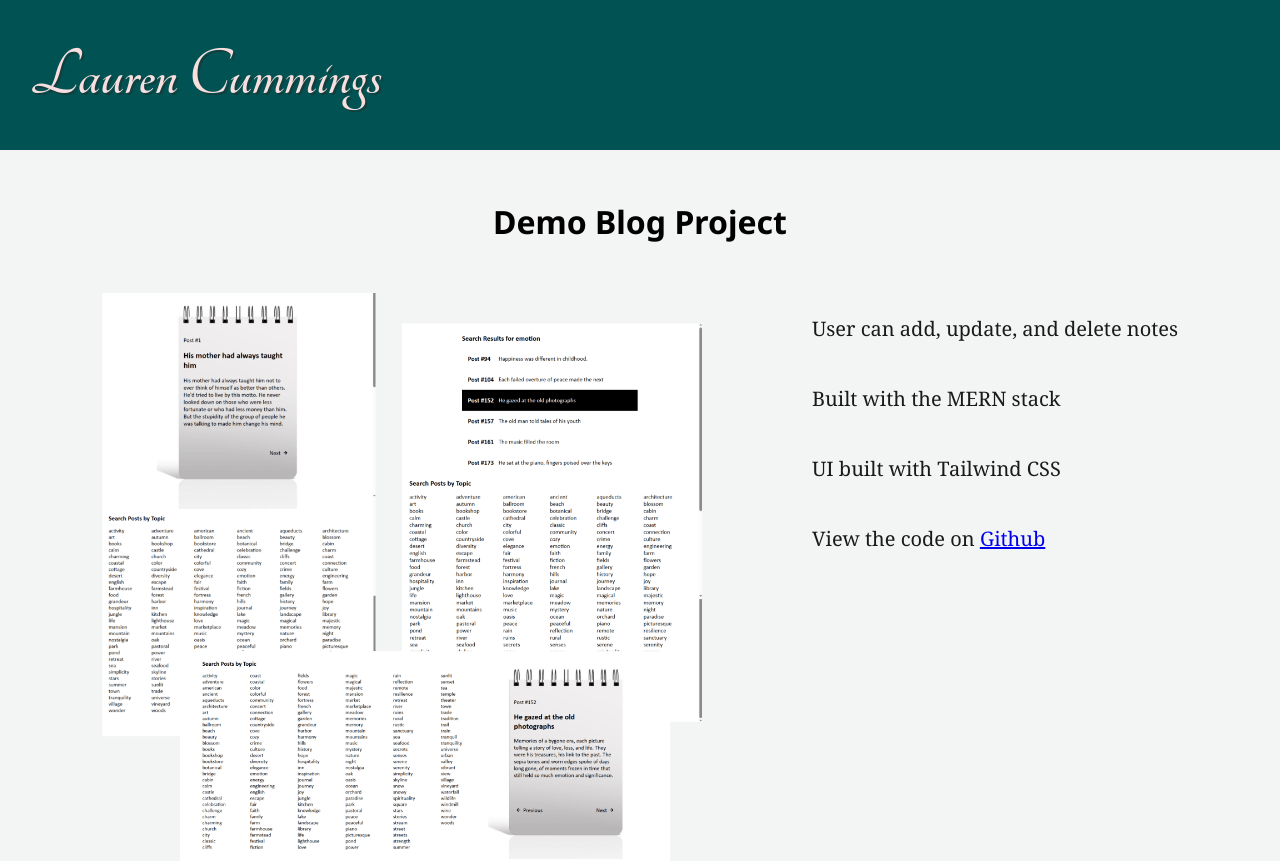
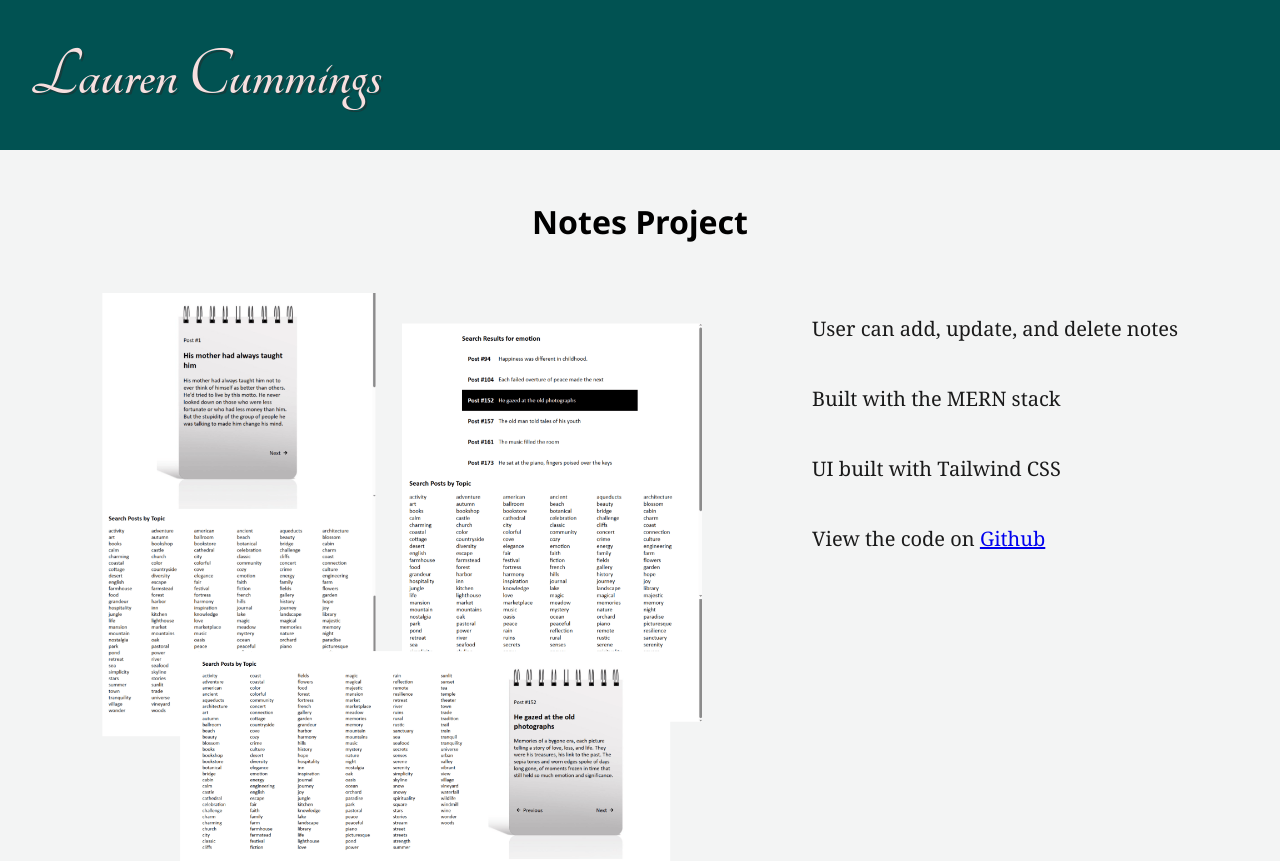
Before and after one commit to LaurenCummings/portfolio-project, a React (Vite) app: page /notes-project in a window 1280 px wide. Shown: the top 861 px of the page. Built offline with nearby package versions, Linux system fonts and the light colour scheme.

Commit message:
changed notes project header

```diff
--- a/src/pages/NotesProject.jsx
+++ b/src/pages/NotesProject.jsx
@@ -4,7 +4,7 @@ import blogCollage from "../assets/blogCollage.png";
 function NotesProject() {
   return (
     <div className="selected-project">
-      <h1>Demo Blog Project</h1>
+      <h1>Notes Project</h1>
       <div className="project-info">
         <a href="https://thinkboard-project.onrender.com/">
           <img src={blogCollage} alt="Collage of blog project" />
```
